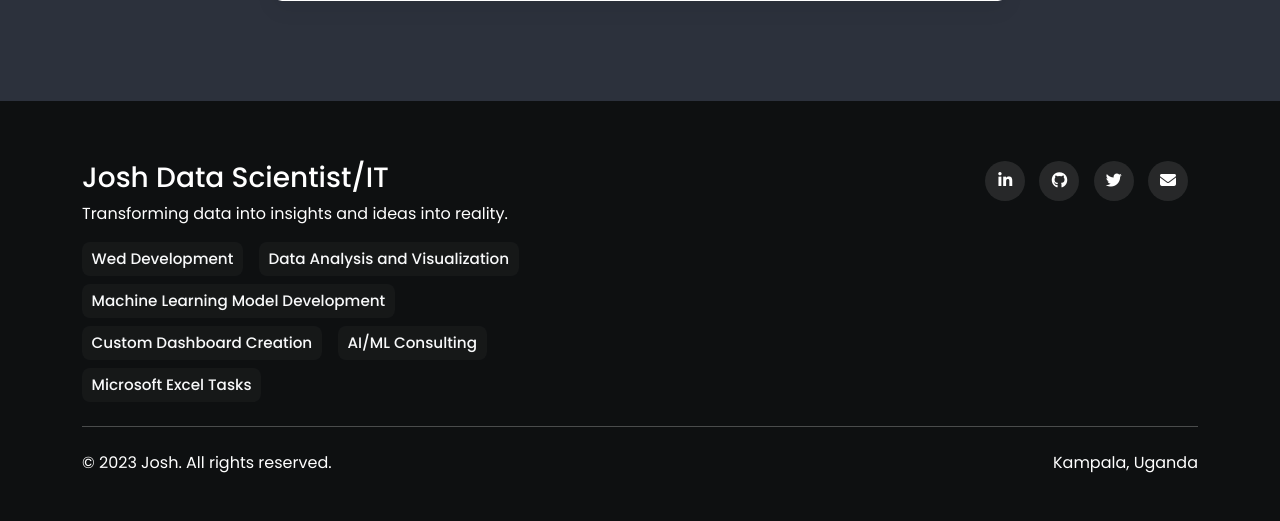
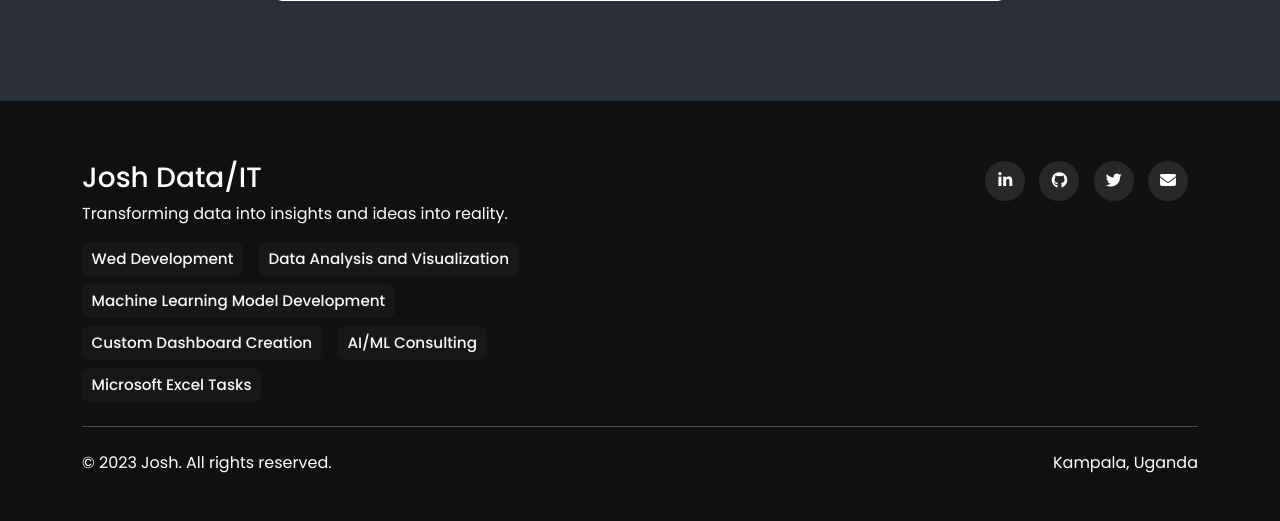
Before and after one commit to 200-4/Abooki, a Django app: page / in a window 1280 px wide. Shown: the part 4937-5458 px from the top of the page. Run offline with Django 5.2, Linux system fonts and the light colour scheme; data comes from the database, SQL or seed files in the repository.

Commit message:
Update base.html

```diff
--- a/templates/aboo/base.html
+++ b/templates/aboo/base.html
@@ -4,7 +4,7 @@
 <head>
     <meta charset="UTF-8">
     <meta name="viewport" content="width=device-width, initial-scale=1.0">
-    <title>{% block title %}Josh - Data Scientist Portfolio{% endblock %}</title>
+    <title>{% block title %}Josh - Data Scientist {% endblock %}</title>
     <!-- Bootstrap CSS -->
     <link href="https://cdn.jsdelivr.net/npm/bootstrap@5.3.0/dist/css/bootstrap.min.css" rel="stylesheet">
     <!-- Font Awesome -->
@@ -19,7 +19,7 @@
     <!-- Navigation -->
     <nav class="navbar navbar-expand-lg bg-dark sticky-top">
         <div class="container">
-            <a class="navbar-brand" href="{% url 'home' %}">Josh IT/Data</a>
+            <a class="navbar-brand" href="{% url 'home' %}">Josh Data/IT</a>
             <button class="navbar-toggler" type="button" data-bs-toggle="collapse" data-bs-target="#navbarNav" aria-controls="navbarNav" aria-expanded="false" aria-label="Toggle navigation">
                 <span class="navbar-toggler-icon"></span>
             </button>
@@ -63,8 +63,9 @@
         <div class="container">
             <div class="row">
                 <div class="col-md-6">
-                    <h3>Josh Data Scientist/IT</h3>
+                    <h3>Josh Data/IT</h3>
                     <p>Transforming data into insights and ideas into reality.</p>
+
                     <div class="services">
                         <ul class="services_list">
                             <li class="service-item">
```
